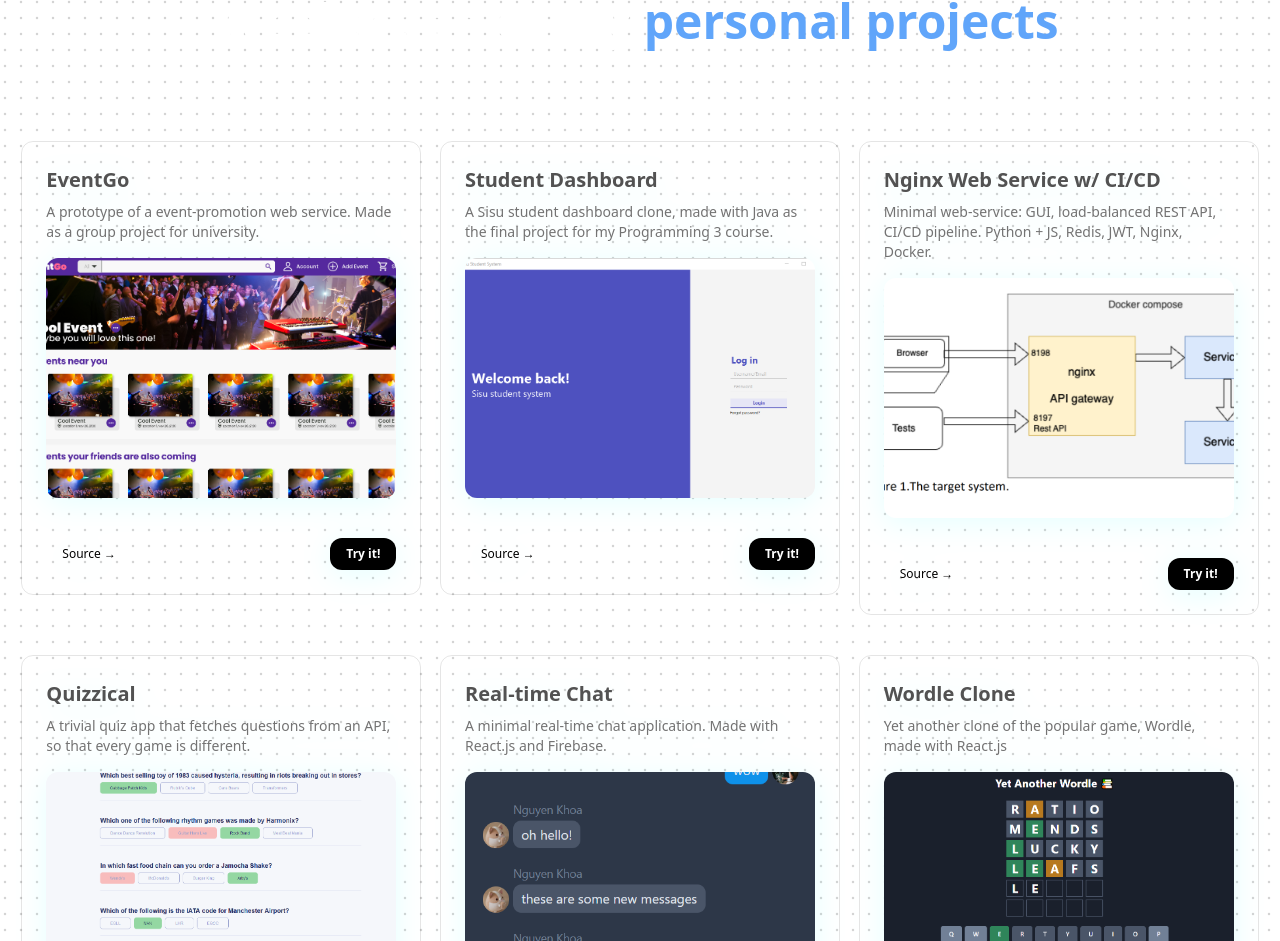
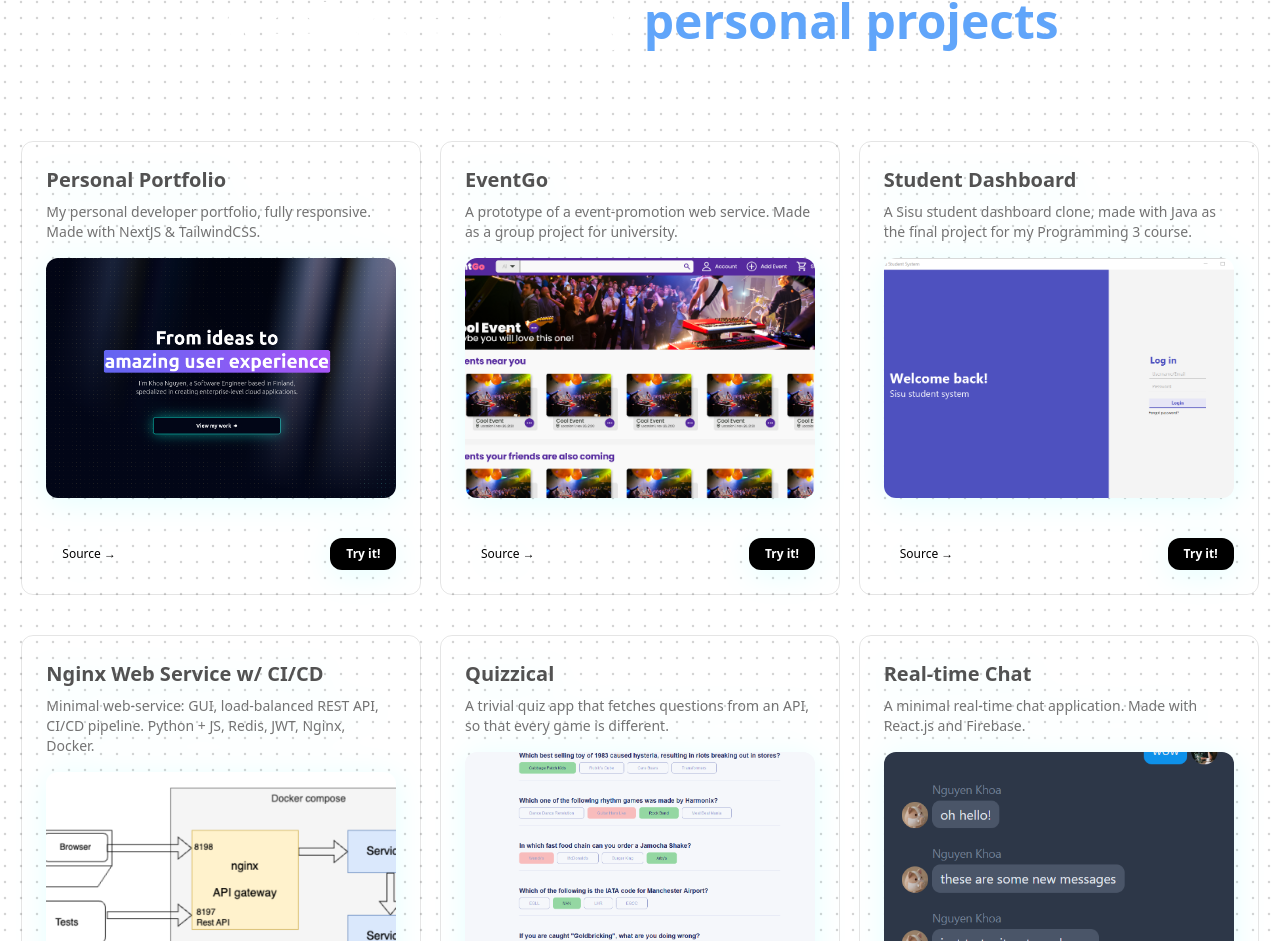
Before and after one commit to hkhoa-ng/hkhoa-ng-portfolio, a Next.js app: page / in a window 1280 px wide. Shown: the part 1843-2784 px from the top of the page. Built offline with nearby package versions, Linux system fonts and the light colour scheme.

Commit message:
chore README, Projects: update README + add a project

```diff
--- a/data/index.tsx
+++ b/data/index.tsx
@@ -205,6 +205,15 @@ export const navItems = [
 
 export const projectsData = [
   {
+    id: 12,
+    name: "Personal Portfolio",
+    description:
+      "My personal developer portfolio, fully responsive. Made with NextJS & TailwindCSS.",
+    img: "/images/portfolio.png",
+    source: "https://github.com/hkhoa-ng/hkhoa-ng-portfolio",
+    url: "https://khoa-ng.vercel.app/",
+  },
+  {
     id: 9,
     name: "EventGo",
     description:
```
Also changed, not shown: public/images/portfolio.png (added), 1 other file (tests, documents, lock files or other folders).
